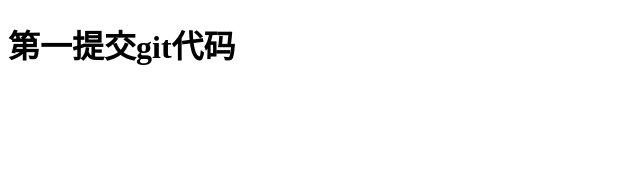
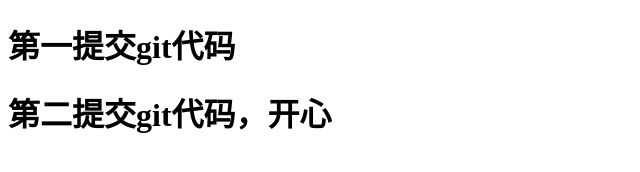
Before and after one commit to cfg1573/test_git, a plain HTML site: page index.html in a window 1280 px wide. Shown: the whole page, without its empty margins (0-640 px from the left). Drawn offline with Linux system fonts and the light colour scheme.

Commit message:
'这是我第二次提交，嘚瑟'

```diff
--- a/index.html
+++ b/index.html
@@ -8,5 +8,6 @@
 </head>
 <body>
     <h1>第一提交git代码</h1>
+    <h1>第二提交git代码，开心</h1>
 </body>
 </html>
```
